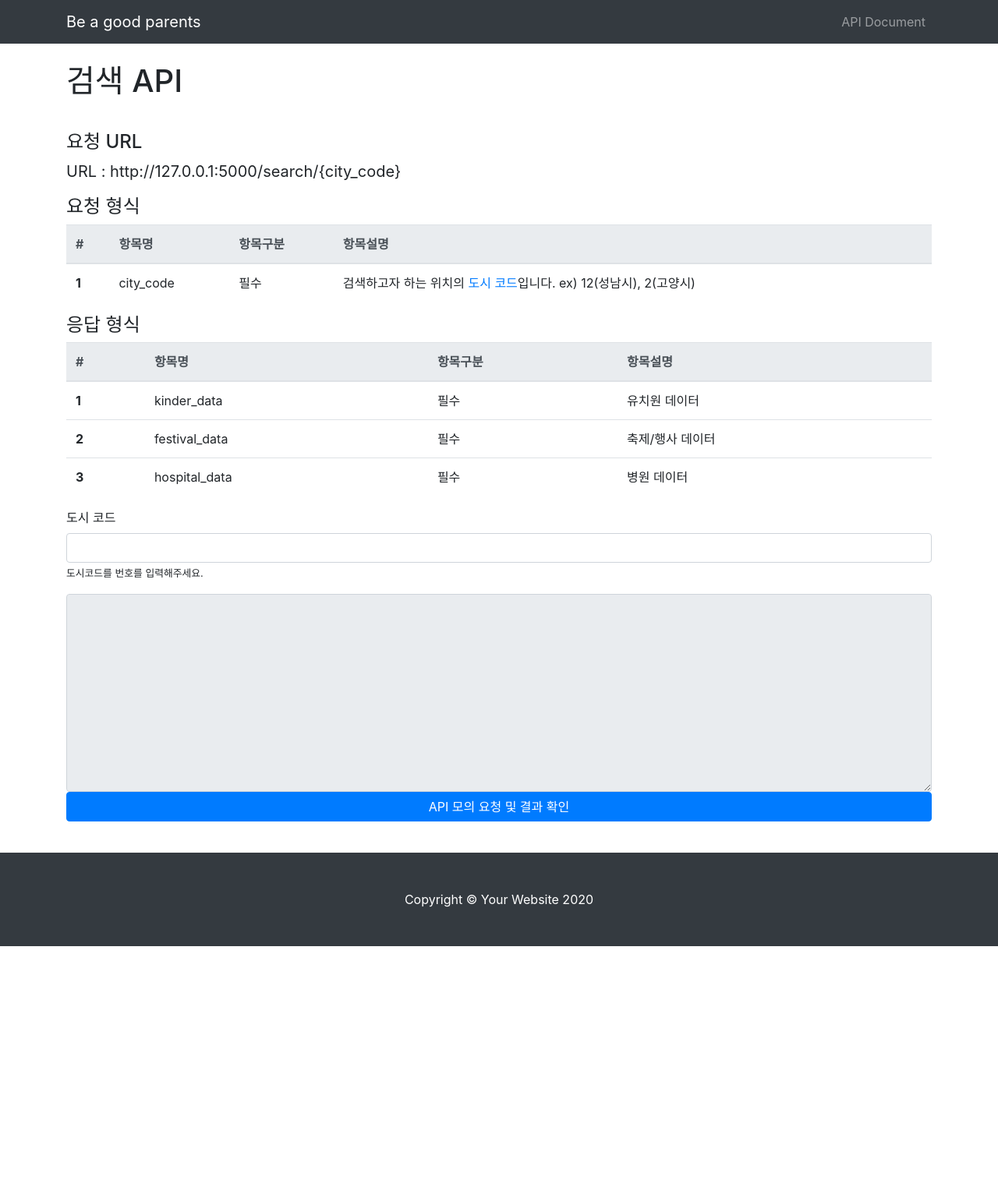
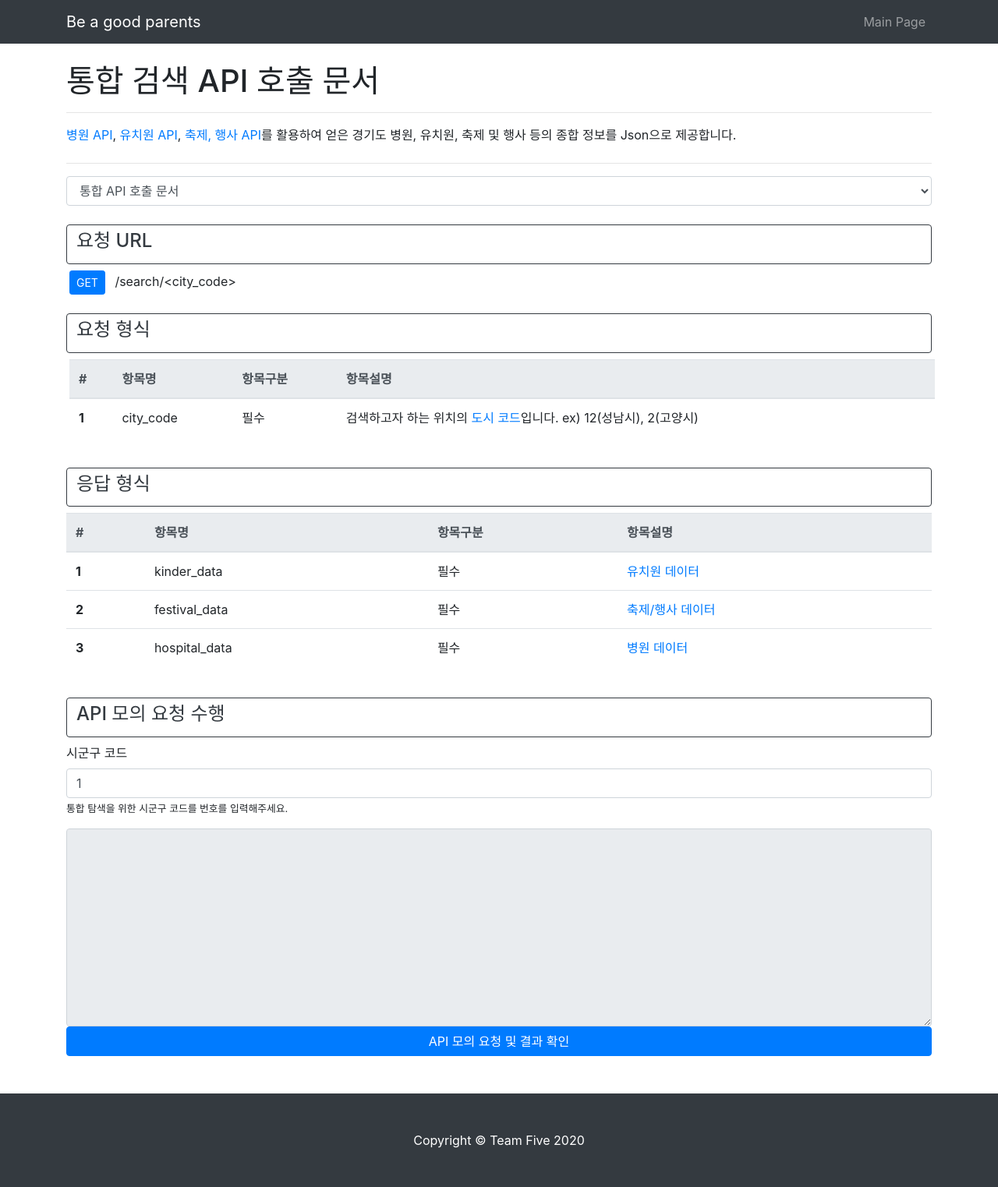
Before and after one commit to wnehdals/service_program, a Flask app: page /search.html in a window 1280 px wide. Shown: the whole page at 78% size. Before the commit the page ends 1214 px from the top, so only its background shows below. Run offline with Flask 2, Linux system fonts and the light colour scheme; some libraries are stand-ins or nearby versions.

Commit message:
minor ui changes
- apply design to search.html
- added select-option item

```diff
--- a/templates/children_doc.html
+++ b/templates/children_doc.html
@@ -77,6 +77,8 @@
             <option name="Hospital" value="/hospital/doc">정제된 병원 API 호출 문서</option>
             <option name="Kindergarten" value="#" selected>유치원 API 호출 문서</option>
             <option name="Festival" value="/services.html">축제, 행사 API 호출 문서</option>
+            <option value="#" disabled>--------------</option>
+            <option name="Search" value="/search.html">통합 API 호출 문서</option>
         </select>
     </div>
 
--- a/templates/hospital_doc.html
+++ b/templates/hospital_doc.html
@@ -46,7 +46,7 @@
 </nav>
 
 <!-- Page Content -->
-<div class="container" style="padding-top:70px;">
+<div class="container" style="padding-top:55px;">
 
     <!-- Page Heading/Breadcrumbs -->
     <h1 class="mt-4 mb-3">정제된 병원 API 호출 문서</h1>
@@ -63,6 +63,8 @@
             <option name="Hospital" value="#" selected>정제된 병원 API 호출 문서</option>
             <option name="Kindergarten" value="/children_doc.html">유치원 API 호출 문서</option>
             <option name="Festival" value="/services.html">축제, 행사 API 호출 문서</option>
+            <option value="#" disabled>--------------</option>
+            <option name="Search" value="/search.html">통합 API 호출 문서</option>
         </select>
     </div>
 
--- a/templates/search.html
+++ b/templates/search.html
@@ -1,5 +1,5 @@
 <!DOCTYPE html>
-<html lang="en">
+<html lang="ko">
 
 <head>
 
@@ -8,7 +8,7 @@
     <meta name="description" content="">
     <meta name="author" content="">
 
-    <title>좋은 부모가 되기 위한 API - Be A Good Parents</title>
+    <title>좋은 부모가 되기 위한 API - API Document</title>
 
     <!-- Bootstrap core CSS -->
     <link rel="stylesheet" href="/static/vendor/bootstrap/css/bootstrap.css">
@@ -23,12 +23,19 @@
             -1px 1px 0 #000,
             1px 1px 0 #000;
         }
+
+        tr:hover {
+            background-color:rgba(18, 145, 255, 0.2);
+        }
+
+
+
     </style>
 </head>
 
 <body>
 <!-- Navigation -->
-<nav class="navbar fixed-top navbar-expand-lg navbar-dark bg-dark fixed-top">
+<nav class="navbar fixed-top navbar-expand-lg navbar-dark bg-dark">
     <div class="container">
         <a class="navbar-brand" href="index.html">Be a good parents</a>
         <button class="navbar-toggler navbar-toggler-right" type="button" data-toggle="collapse"
@@ -39,7 +46,7 @@
         <div class="collapse navbar-collapse" id="navbarResponsive">
             <ul class="navbar-nav ml-auto">
                 <li class="nav-item">
-                    <a class="nav-link" href="about.html">API Document</a>
+                    <a class="nav-link" href="/index.html">Main Page</a>
                 </li>
             </ul>
         </div>
@@ -51,13 +58,46 @@
 <div class="container">
 
     <!-- Page Heading/Breadcrumbs -->
-    <h1 class="mt-4 mb-3">검색 API
-    </h1>
+    <h1 class="mt-4 mb-3">통합 검색 API 호출 문서</h1>
+    <hr>
+    <div class="mt-3 mb-4">
+        <p>
+            <a href="/hospital/doc" target="_blank">병원 API</a>, <a href="/children_doc.html" target="_blank">유치원 API</a>,
+            <a href="/services.html" target="_blank">축제, 행사 API</a>를 활용하여 얻은 경기도 병원, 유치원, 축제 및 행사 등의 종합 정보를 Json으로
+            제공합니다.
+        </p>
+    </div>
+    <hr class="mt-4">
+    <div class="mt-3 mb-2">
+        <select id="document_selector" class="form-control" onchange="directToOtherDocument()">
+            <option name="Hospital" value="/hospital/doc">정제된 병원 API 호출 문서</option>
+            <option name="Kindergarten" value="/children_doc.html">유치원 API 호출 문서</option>
+            <option name="Festival" value="/services.html">축제, 행사 API 호출 문서</option>
+            <option value="#" disabled>--------------</option>
+            <option name="Search" value="#" selected>통합 API 호출 문서</option>
+        </select>
+    </div>
+
 
     <div class="row">
-        <div class="col-lg-12 my-4">
-            <h4>요청 URL</h4>
-            <div class="modal fade" id="city_code_modal" tabindex="-1" role="dialog" aria-labelledby="hospital_level_model" aria-hidden="true">
+        <div class="col-lg-12 my-2">
+
+            <div class="mt-2 mb-3">
+                <button class="btn btn-outline-dark btn-block" onclick="toggleElementVisibility('request_url_div')">
+                    <h4 class="text-left">요청 URL</h4>
+                </button>
+
+                <div id="request_url_div" class="pt-2 pb-2">
+                    <button class="btn btn-primary btn-sm ml-1 mr-2">GET</button>
+                    <p class="text-justify" style="display:inline;">
+                        /search/&lt;city_code&gt;
+                    </p>
+                </div>
+            </div>
+
+
+            <div class="modal fade" id="city_code_modal" tabindex="-1" role="dialog"
+                 aria-labelledby="hospital_level_model" aria-hidden="true">
                 <div class="modal-dialog" role="document">
                     <div class="modal-content">
                         <div class="modal-header">
@@ -107,13 +147,13 @@
                     </div>
                 </div>
             </div>
-            <div>
-                <p class="lead" style="font-weight:400;">
-                    URL : http://127.0.0.1:5000/search/{city_code}
-                </p>
-            </div>
-            <h4>요청 형식</h4>
-            <table class="table">
+            <div class="mt-2 mb-3">
+                <button class="btn btn-outline-dark btn-block" onclick="toggleElementVisibility('request_format_div')">
+                    <h4 class="text-left">요청 형식</h4>
+                </button>
+
+                <div id="request_format_div" class="pt-2 pb-2">
+                    <table class="table ml-1 mr-2">
                         <thead class="thead-light">
                         <tr>
                             <th scope="col">#</th>
@@ -127,11 +167,22 @@
                             <th scope="row">1</th>
                             <td>city_code</td>
                             <td>필수</td>
-                    <td>검색하고자 하는 위치의 <a href="#" data-toggle="modal" data-target="#city_code_modal">도시 코드</a>입니다. ex) 12(성남시), 2(고양시)</td>
+                            <td>검색하고자 하는 위치의 <a href="#" data-toggle="modal" data-target="#city_code_modal">도시 코드</a>입니다.
+                                ex) 12(성남시), 2(고양시)
+                            </td>
                         </tr>
                         </tbody>
                     </table>
-            <h4>응답 형식</h4>
+                </div>
+            </div>
+
+
+            <div class="mt-2 mb-3">
+                <button class="btn btn-outline-dark btn-block" onclick="toggleElementVisibility('response_format_div')">
+                    <h4 class="text-left">응답 형식</h4>
+                </button>
+
+                <div id="response_format_div" class="pt-2 pb-2">
                     <table class="table">
                         <thead class="thead-light">
                         <tr>
@@ -146,31 +197,43 @@
                             <th scope="row">1</th>
                             <td>kinder_data</td>
                             <td>필수</td>
-                    <td>유치원 데이터</td>
+                            <td><a href="/children_doc.html" target="_blank">유치원 데이터</a></td>
                         </tr>
                         <tr>
                             <th scope="row">2</th>
                             <td>festival_data</td>
                             <td>필수</td>
-                    <td>축제/행사 데이터</td>
+                            <td><a href="/services.html" target="_blank">축제/행사 데이터</a></td>
                         </tr>
                         <tr>
                             <th scope="row">3</th>
                             <td>hospital_data</td>
                             <td>필수</td>
-                    <td>병원 데이터</td>
+                            <td><a href="/hospital/doc" target="_blank">병원 데이터</a></td>
                         </tr>
                         </tbody>
                     </table>
+                </div>
+            </div>
+
+
+            <div class="mt-2 mb-3">
+                <button class="btn btn-outline-dark btn-block" onclick="toggleElementVisibility('api_test_div')">
+                    <h4 class="text-left">API 모의 요청 수행</h4>
+                </button>
+                <div id="api_test_div" class="form-group pt-2 pb-2">
                     <form role="form">
                         <div class="form-group">
-                    <label for="festival_input">도시 코드</label>
-                    <input type="number" id="search_city_input" class="form-control">
-                    <small class="form-text form-muted">도시코드를 번호를 입력해주세요.</small>
+                            <label for="search_city_input">시군구 코드</label>
+                            <input type="number" id="search_city_input" class="form-control" placeholder="시군구"
+                                   value="1">
+                            <small class="form-text form-muted">통합 탐색을 위한 시군구 코드를 번호를 입력해주세요.</small>
                         </div>
                         <div class="form-group">
-                    <textarea id="search_output" class="form-control" rows="10" readonly="true"></textarea>
-                    <button class="btn btn-primary btn-block" type="button" onclick="getSearchInfo()">API 모의 요청 및 결과
+                            <textarea id="search_output" class="form-control" rows="10" readonly=readonly></textarea>
+                            <button class="btn btn-primary btn-block" type="button" onclick="getSearchInfo()">API 모의
+                                요청
+                                및 결과
                                 확인
                             </button>
                         </div>
@@ -178,11 +241,13 @@
                 </div>
             </div>
         </div>
+    </div>
+</div>
 
 <!-- Footer -->
 <footer class="py-5 bg-dark">
     <div class="container">
-        <p class="m-0 text-center text-white">Copyright &copy; Your Website 2020</p>
+        <p class="m-0 text-center text-white">Copyright &copy; Team Five 2020</p>
     </div>
     <!-- /.container -->
 </footer>
@@ -193,7 +258,7 @@
 <script type="text/javascript">
     function getSearchInfo() {
         searchCityCode = document.getElementById('search_city_input').value
-        var url = 'http://127.0.0.1:5000/search'
+        var url = '/search'
         if (searchCityCode!= ""){
             url = url + '/'  + String(searchCityCode)
         }
@@ -204,6 +269,23 @@
                 document.getElementById('search_output').value = data
             })
     }
+
+    function toggleElementVisibility(element_name){
+        var item = document.getElementById(element_name)
+        if(item != null){
+            item.classList.contains("d-none") == true ? item.classList.remove("d-none") : item.classList.add("d-none")
+        }
+    }
+
+
+    function directToOtherDocument() {
+        var select = document.getElementById("document_selector");
+        var selectedValue = select.options[select.selectedIndex].value;
+        document.location = selectedValue;
+    }
+
+
+
 </script>
 </body>
 
--- a/templates/services.html
+++ b/templates/services.html
@@ -74,6 +74,8 @@
             <option name="Hospital" value="/hospital/doc">정제된 병원 API 호출 문서</option>
             <option name="Kindergarten" value="/children_doc.html">유치원 API 호출 문서</option>
             <option name="Festival" value="#" selected>축제, 행사 API 호출 문서</option>
+            <option value="#" disabled>--------------</option>
+            <option name="Search" value="/search.html">통합 API 호출 문서</option>
         </select>
     </div>
 
```
Lines whose indentation alone changed are shown as unchanged.
